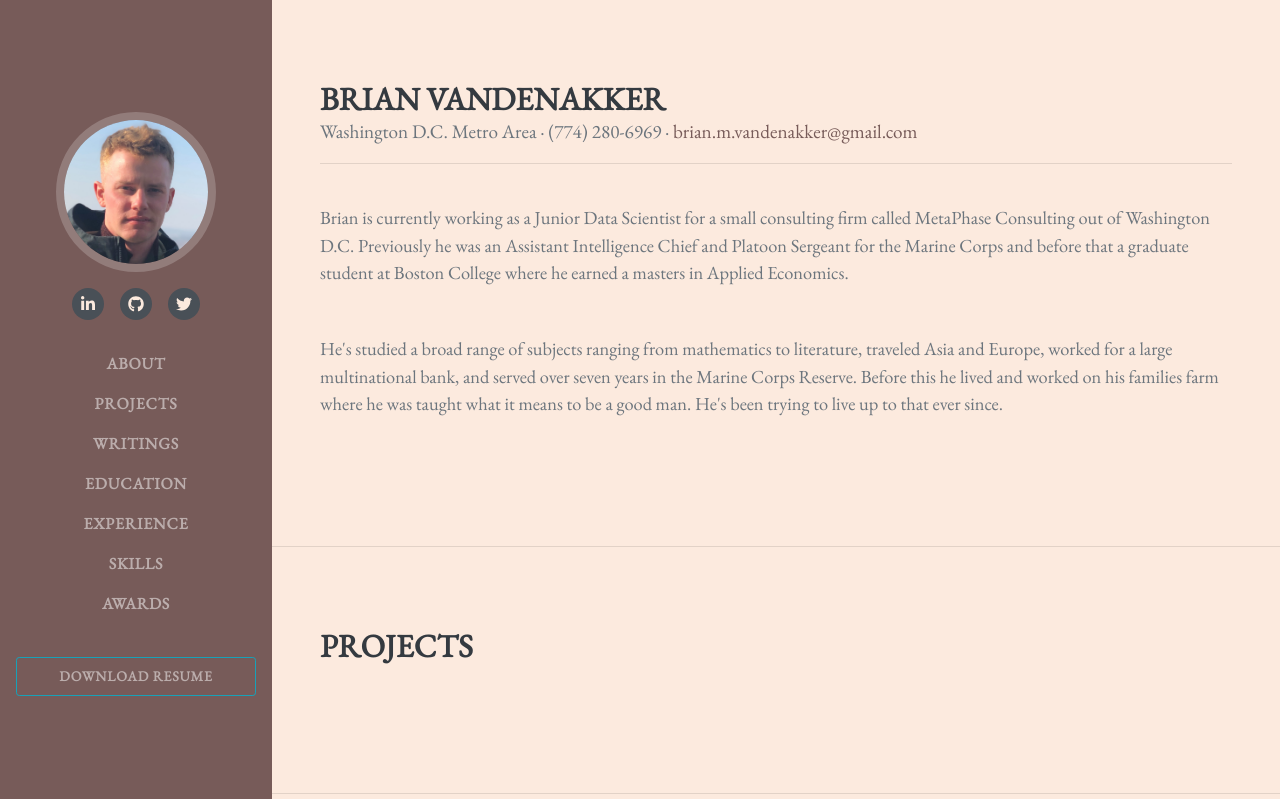
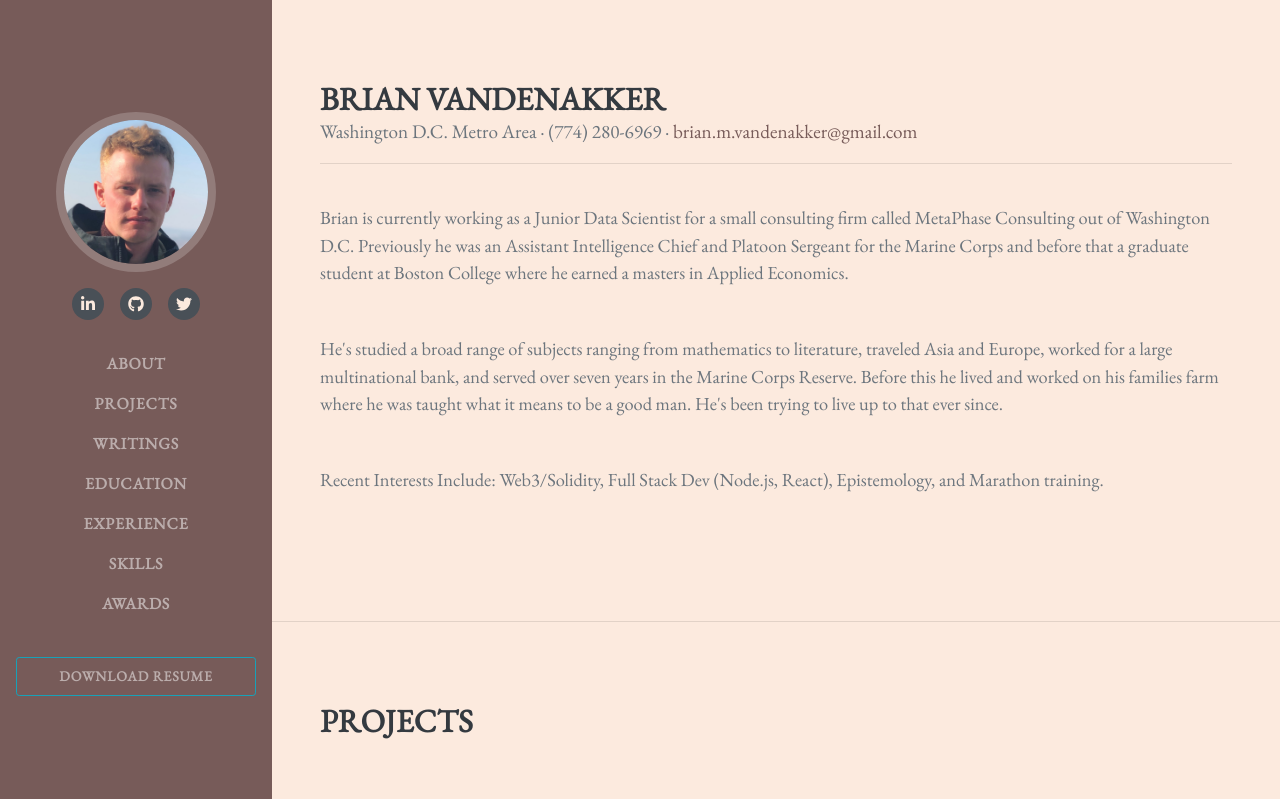
Before and after one commit to brianvandenakker/Personal-Website, a Python web app: template portfolio/templates/index.html in a window 1280 px wide. Shown: the top 799 px of the page. Run offline with Jinja, Linux system fonts and the light colour scheme; the template is opened without the code that fills it, so the values that code supplies are empty; some libraries are stand-ins or nearby versions; some web fonts are replaced.

Commit message:
Update about.html

```diff
--- a/portfolio/templates/about.html
+++ b/portfolio/templates/about.html
@@ -14,6 +14,8 @@
         <p class="lead mb-5">He's studied a broad range of subjects ranging from mathematics to literature,
                              traveled Asia and Europe, worked for a large multinational bank, and served over seven years in the Marine Corps Reserve. Before
                              this he lived and worked on his families farm where he was taught what it means to be a good man. He's been trying to live up to that ever since.</p>
+        <p class="lead mb-5">Recent Interests Include: Web3/Solidity, Full Stack Dev (Node.js, React), Epistemology, and Marathon training.</p>
+
         <!--<h6><a class="" href="{{url_for('writings.about')}}">More About Me → </a></h6>-->
 
     </div>
```
